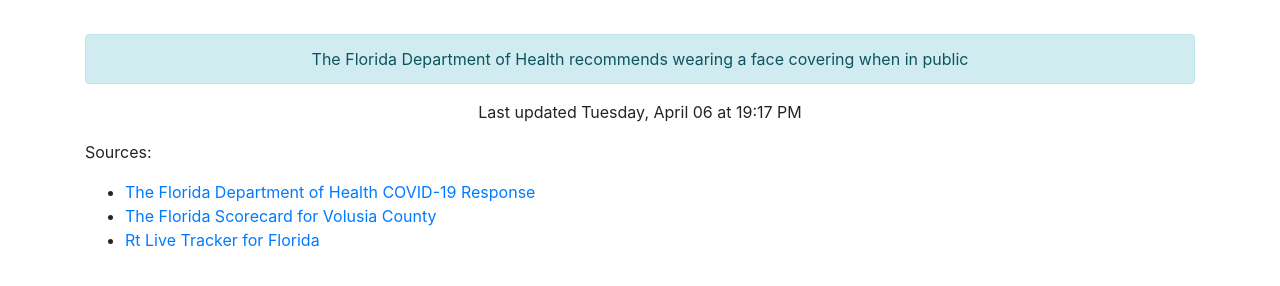
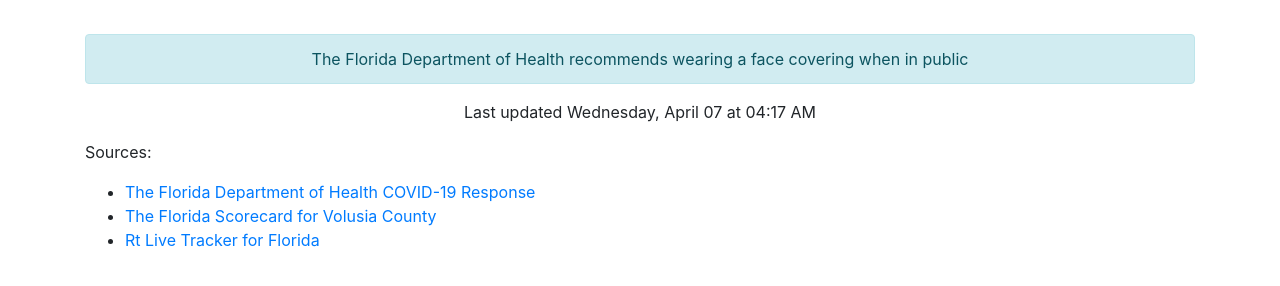
Before and after one commit to thinkjson/timeforchurch, a Jekyll site: the page built from index.md, in a window 1280 px wide. Shown: the part 544-830 px from the top of the page. Built offline with Jekyll 4.4.1, drawn with Linux system fonts in a browser that asks for light colours; our own code applies the rules of GitHub Pages for plain Markdown files.

Commit message:
Updating data

```diff
--- a/_includes/data.html
+++ b/_includes/data.html
@@ -10,4 +10,4 @@
     <div class="outcome text-success">YES</div>
     <div class="alert alert-info" role="alert">The Florida Department of Health recommends wearing a face covering when in public</div>
 
-    <p>Last updated Tuesday, April 06 at 19:17 PM</p>
+    <p>Last updated Wednesday, April 07 at 04:17 AM</p>
```
